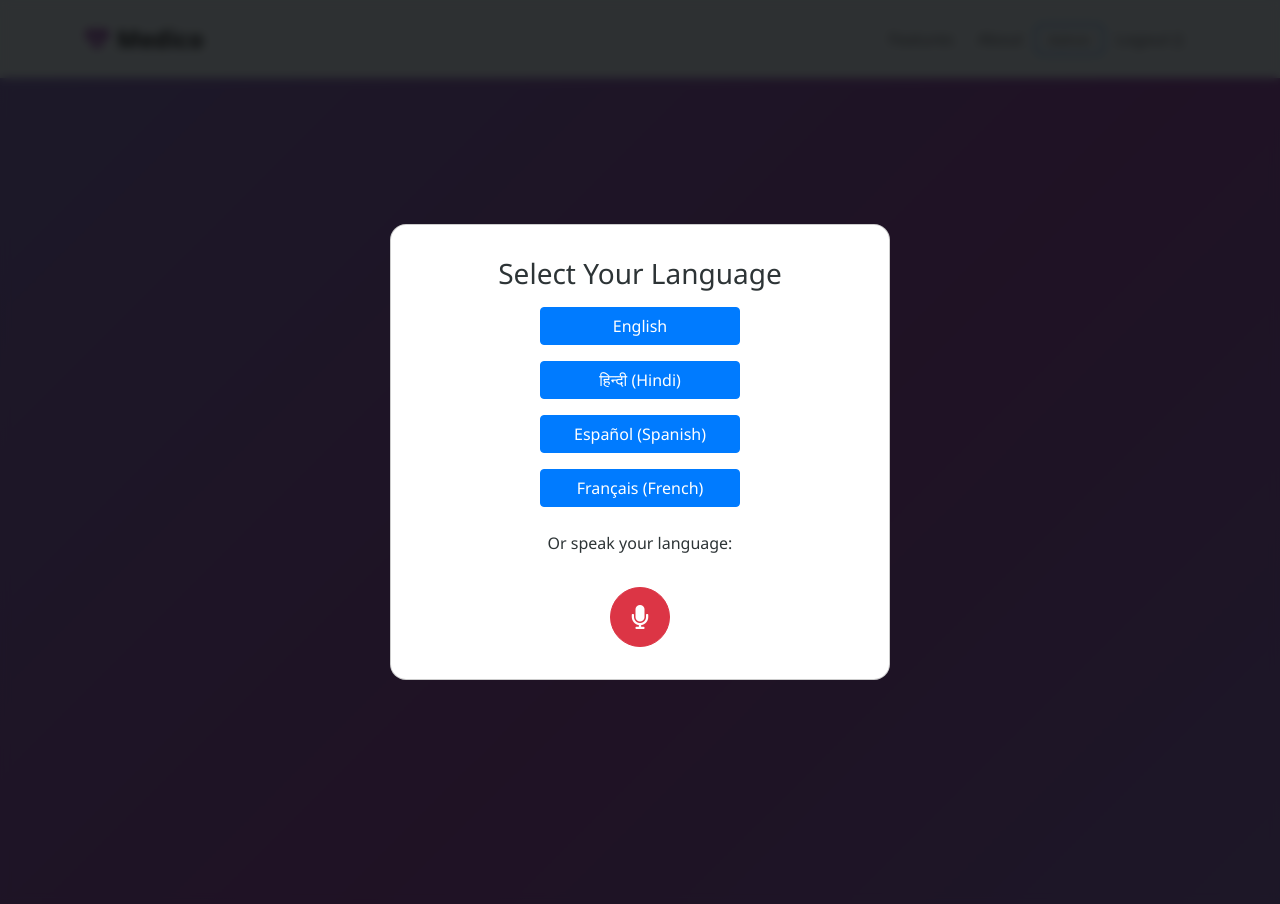
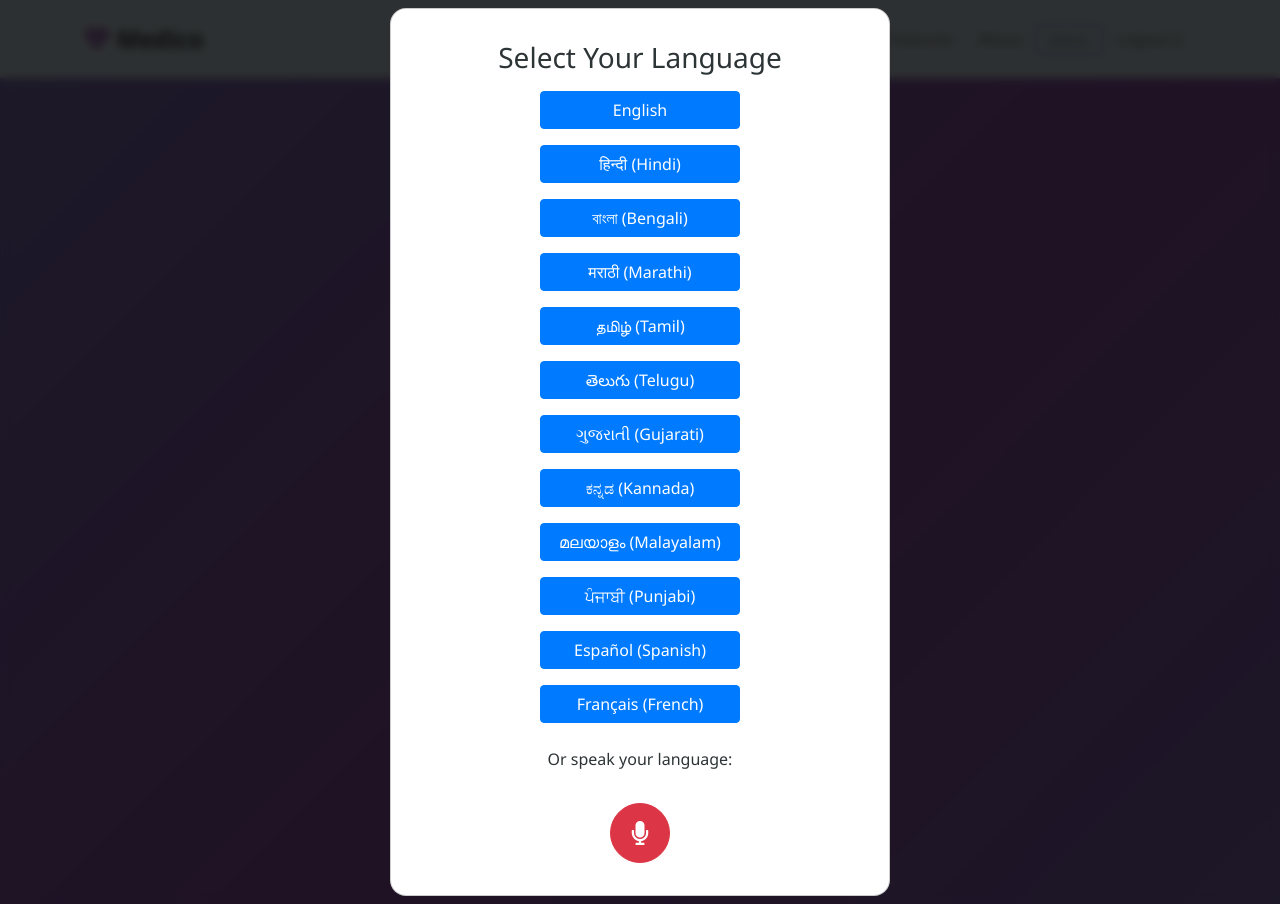
Before and after one commit to SDOS-2025/MediBot, a Django app: page /chat/ in a window 1280 px wide. Run offline with Django 5.2, Linux system fonts and the light colour scheme; the visitor is signed in with stand-in values (Sample User, id 1); some libraries are stand-ins or nearby versions.

Commit message:
language

```diff
--- a/Merilife/MediBot/chatbot-website/chatbot/templates/chatbot/medical_chat.html
+++ b/Merilife/MediBot/chatbot-website/chatbot/templates/chatbot/medical_chat.html
@@ -159,6 +159,14 @@
       <div class="language-options">
         <button class="lang-btn btn btn-primary" data-lang="en-US">English</button>
         <button class="lang-btn btn btn-primary" data-lang="hi-IN">हिन्दी (Hindi)</button>
+        <button class="lang-btn btn btn-primary" data-lang="bn-IN">বাংলা (Bengali)</button>
+        <button class="lang-btn btn btn-primary" data-lang="mr-IN">मराठी (Marathi)</button>
+        <button class="lang-btn btn btn-primary" data-lang="ta-IN">தமிழ் (Tamil)</button>
+        <button class="lang-btn btn btn-primary" data-lang="te-IN">తెలుగు (Telugu)</button>
+        <button class="lang-btn btn btn-primary" data-lang="gu-IN">ગુજરાતી (Gujarati)</button>
+        <button class="lang-btn btn btn-primary" data-lang="kn-IN">ಕನ್ನಡ (Kannada)</button>
+        <button class="lang-btn btn btn-primary" data-lang="ml-IN">മലയാളം (Malayalam)</button>
+        <button class="lang-btn btn btn-primary" data-lang="pa-IN">ਪੰਜਾਬੀ (Punjabi)</button>
         <button class="lang-btn btn btn-primary" data-lang="es-ES">Español (Spanish)</button>
         <button class="lang-btn btn btn-primary" data-lang="fr-FR">Français (French)</button>
       </div>
@@ -308,10 +316,26 @@
           const langMap = {
             'english': 'en-US',
             'hindi': 'hi-IN',
+            'bengali': 'bn-IN',
+            'marathi': 'mr-IN',
+            'tamil': 'ta-IN',
+            'telugu': 'te-IN',
+            'gujarati': 'gu-IN',
+            'kannada': 'kn-IN',
+            'malayalam': 'ml-IN',
+            'punjabi': 'pa-IN',
             'spanish': 'es-ES',
             'french': 'fr-FR',
             'inglés': 'en-US',
             'हिंदी': 'hi-IN',
+            'বাংলা': 'bn-IN',
+            'मराठी': 'mr-IN',
+            'தமிழ்': 'ta-IN',
+            'తెలుగు': 'te-IN',
+            'ગુજરાતી': 'gu-IN',
+            'ಕನ್ನಡ': 'kn-IN',
+            'മലയാളം': 'ml-IN',
+            'ਪੰਜਾਬੀ': 'pa-IN',
             'español': 'es-ES',
             'francés': 'fr-FR'
           };
--- a/Merilife/MediBot/chatbot-website/chatbot/views/views.py
+++ b/Merilife/MediBot/chatbot-website/chatbot/views/views.py
@@ -402,13 +402,6 @@ report_model = genai.GenerativeModel('gemini-2.0-flash')
 #     "First old prompt is giiven to u if user has that will be used to generate the report. in complete info explasin that too like earlier issues and then add full info of the user and then ask the question. "
 # )
 
-fixed_questions = [
-    "What are your main symptoms?",
-    "How long have you been experiencing these symptoms?",
-    "Do you have any previous medical conditions?"
-]# Decorator to exempt CSRF for simplicity
-
-
 TRANSLATED_QUESTIONS = {
     'en-US': [
         "What are your main symptoms?",
@@ -419,6 +412,46 @@ TRANSLATED_QUESTIONS = {
         "आपके मुख्य लक्षण क्या हैं?",
         "आपको ये लक्षण कितने समय से हैं?",
         "क्या आपको कोई पूर्व चिकित्सीय स्थितियां हैं?"
+    ],
+    'bn-IN': [
+        "আপনার প্রধান উপসর্গ কী?",
+        "আপনি কতদিন ধরে এই উপসর্গগুলি অনুভব করছেন?",
+        "আপনার কি কোনো পূর্ববর্তী চিকিৎসা অবস্থা আছে?"
+    ],
+    'mr-IN': [
+        "आपली मुख्य लक्षणे कोणती आहेत?",
+        "आपण ही लक्षणे किती दिवसांपासून अनुभवत आहात?",
+        "आपल्याला कोणतीही पूर्व वैद्यकीय स्थिती आहे का?"
+    ],
+    'ta-IN': [
+        "உங்கள் முக்கிய அறிகுறிகள் என்ன?",
+        "இந்த அறிகுறிகள் எவ்வளவு நாட்களாக உள்ளன?",
+        "உங்களுக்கு ஏதேனும் முன் மருத்துவ நிலைகள் உள்ளனவா?"
+    ],
+    'te-IN': [
+        "మీ ప్రధాన లక్షణాలు ఏమిటి?",
+        "ఈ లక్షణాలు ఎంతకాలంగా ఉన్నాయి?",
+        "మీకు ఎలాంటి గత వైద్య పరిస్థితులు ఉన్నాయా?"
+    ],
+    'gu-IN': [
+        "તમારા મુખ્ય લક્ષણો શું છે?",
+        "આ લક્ષણો કેટલા સમયથી છે?",
+        "શું તમને કોઈ અગાઉની તબીબી સ્થિતિ છે?"
+    ],
+    'kn-IN': [
+        "ನಿಮ್ಮ ಮುಖ್ಯ ಲಕ್ಷಣಗಳು ಯಾವುವು?",
+        "ಈ ಲಕ್ಷಣಗಳು ಎಷ್ಟು ದಿನಗಳಿಂದ ಇವೆ?",
+        "ನಿಮಗೆ ಯಾವುದೇ ಹಿಂದಿನ ವೈದ್ಯಕೀಯ ಸ್ಥಿತಿಗಳು ಇದೆಯೆ?"
+    ],
+    'ml-IN': [
+        "നിങ്ങളുടെ പ്രധാന ലക്ഷണങ്ങൾ എന്താണ്?",
+        "ഈ ലക്ഷണങ്ങൾ എത്ര ദിവസമായി ഉണ്ട്?",
+        "നിങ്ങൾക്ക് മുൻപ് ഏതെങ്കിലും മെഡിക്കൽ അവസ്ഥയുണ്ടോ?"
+    ],
+    'pa-IN': [
+        "ਤੁਹਾਡੇ ਮੁੱਖ ਲੱਛਣ ਕੀ ਹਨ?",
+        "ਤੁਸੀਂ ਇਹ ਲੱਛਣ ਕਿੰਨੇ ਸਮੇਂ ਤੋਂ ਮਹਿਸੂਸ ਕਰ ਰਹੇ ਹੋ?",
+        "ਕੀ ਤੁਹਾਨੂੰ ਕੋਈ ਪਿਛਲੀ ਮੈਡੀਕਲ ਹਾਲਤ ਹੈ?"
     ],
     'es-ES': [
         "¿Cuáles son sus síntomas principales?",
@@ -435,9 +468,19 @@ TRANSLATED_QUESTIONS = {
 LANGUAGE_MAP = {
     'en-US': 'English',
     'hi-IN': 'Hindi',
+    'bn-IN': 'Bengali',
+    'mr-IN': 'Marathi',
+    'ta-IN': 'Tamil',
+    'te-IN': 'Telugu',
+    'gu-IN': 'Gujarati',
+    'kn-IN': 'Kannada',
+    'ml-IN': 'Malayalam',
+    'pa-IN': 'Punjabi',
     'es-ES': 'Spanish',
     'fr-FR': 'French'
 }
+
+fixed_questions = TRANSLATED_QUESTIONS['en-US']  # Default to English
 
 @csrf_exempt
 def medical_chat(request):
```
Also changed, not shown: Merilife/MediBot/chatbot-website/chatbot/tests/test_ai.py (+10 -0 lines), Merilife/MediBot/chatbot-website/media/test/reports_text/adipaadipa.txt (+7 -24 lines).
